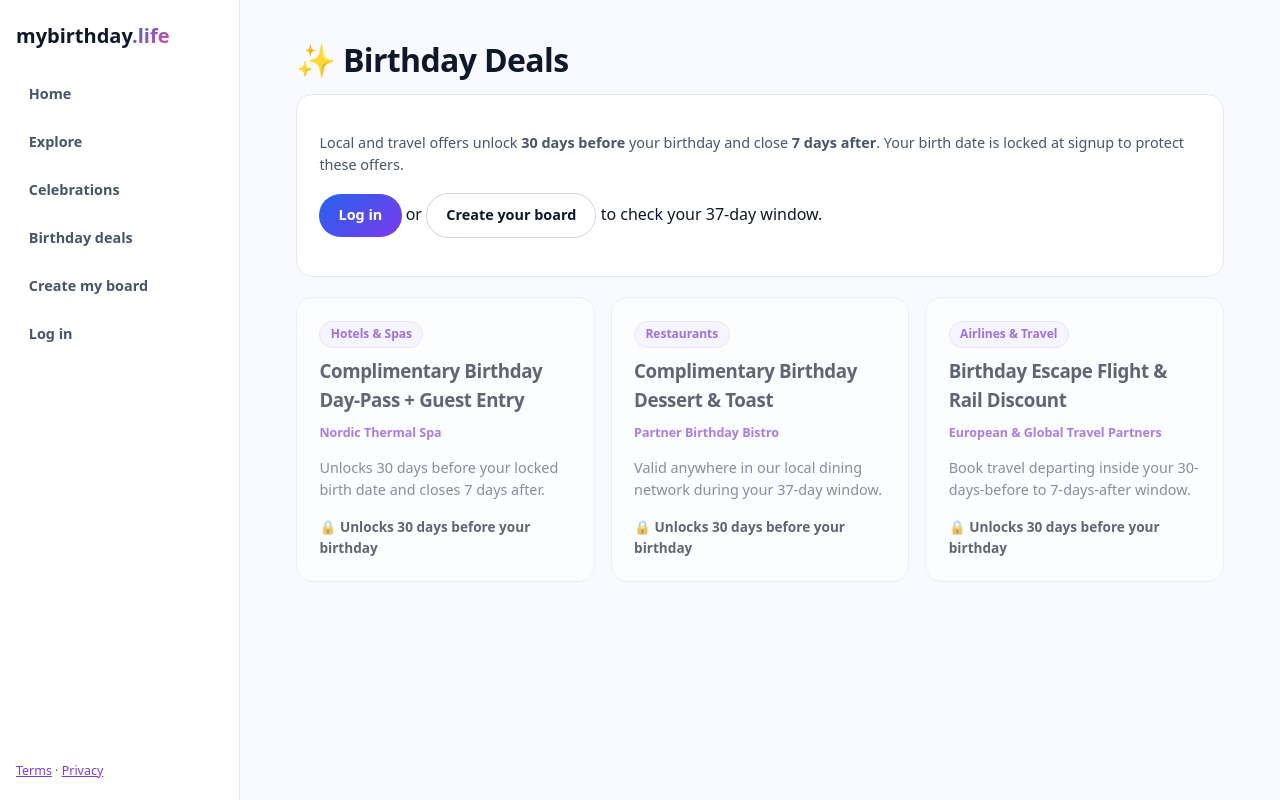
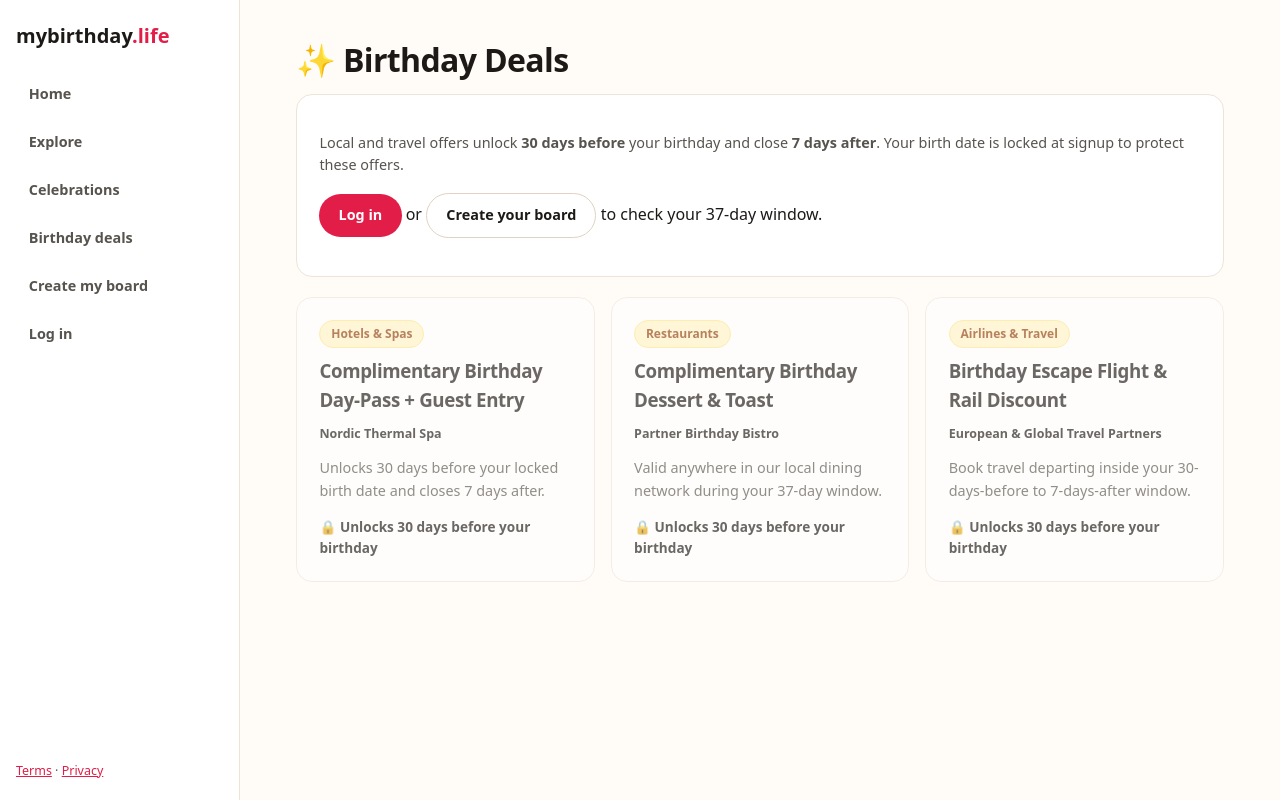
Before and after one commit to marianabukwasi/mybirthday, a Next.js app: page /deals in a window 1280 px wide. Built offline with nearby package versions, Linux system fonts and the light colour scheme; no server answers; what sqlite would draw is missing.

Commit message:
Simple celebratory palette: warm ivory, celebration rose, and champagne gold

```diff
--- a/app/actions.js
+++ b/app/actions.js
@@ -28,8 +28,8 @@ export async function signup(prev, form) {
   if (db.prepare('SELECT 1 FROM users WHERE email = ?').get(email)) return { error: 'That email already has an account.' };
 
   const hex = (v, d) => (/^#[0-9a-f]{6}$/i.test(String(v || '')) ? String(v) : d);
-  const c1 = hex(form.get('color1'), '#7c3aed');
-  const c2 = hex(form.get('color2'), '#ec4899');
+  const c1 = hex(form.get('color1'), '#e11d48');
+  const c2 = hex(form.get('color2'), '#f59e0b');
 
   const r = db.prepare(
     'INSERT INTO users (email, name, password_hash, birth_date, time_zone, country) VALUES (?,?,?,?,?,?)'
--- a/app/forms.js
+++ b/app/forms.js
@@ -25,8 +25,8 @@ export function SignupForm() {
           </select></div>
       </div>
       <div className="row">
-        <div><label>Choose your board colour 1</label><input name="color1" type="color" defaultValue="#7c3aed" /></div>
-        <div><label>Choose your board colour 2</label><input name="color2" type="color" defaultValue="#ec4899" /></div>
+        <div><label>Choose your board colour 1</label><input name="color1" type="color" defaultValue="#e11d48" /></div>
+        <div><label>Choose your board colour 2</label><input name="color2" type="color" defaultValue="#f59e0b" /></div>
       </div>
       <label><input type="checkbox" name="confirm" /> I am 18 or older and understand my birth date is locked and cannot be changed.</label>
       <p><button className="btn" disabled={pending}>{pending ? 'Creating…' : 'Create my board'}</button></p>
--- a/app/globals.css
+++ b/app/globals.css
@@ -1,47 +1,48 @@
-:root{--blue:#2563eb;--purple:#7c3aed;--pink:#ec4899;--ink:#0f172a;--muted:#475569;--line:#e2e8f0;--bg:#f8faff}
+:root{--primary:#e11d48;--gold:#f59e0b;--ink:#1c1917;--muted:#57534e;--line:#ede4d8;--bg:#fffcf7}
 *{box-sizing:border-box}
 body{margin:0;font-family:system-ui,-apple-system,Segoe UI,sans-serif;background:var(--bg);color:var(--ink);line-height:1.55}
-a{color:var(--purple)}
+a{color:var(--primary)}
 .shell{display:flex;min-height:100vh}
 .side{width:240px;flex-shrink:0;background:#fff;border-right:1px solid var(--line);padding:1.25rem 1rem;position:sticky;top:0;height:100vh;display:flex;flex-direction:column;gap:.4rem}
 .brand{font-weight:800;font-size:1.25rem;text-decoration:none;color:var(--ink);margin-bottom:1rem}
-.brand span{background:linear-gradient(135deg,var(--blue),var(--pink));-webkit-background-clip:text;-webkit-text-fill-color:transparent}
+.brand span{color:var(--primary)}
 .side a.nav,.side button.nav{display:block;width:100%;text-align:left;padding:.6rem .8rem;border-radius:10px;color:var(--muted);text-decoration:none;font-weight:600;font-size:.9rem;background:none;border:0;cursor:pointer;font-family:inherit}
-.side a.nav:hover,.side button.nav:hover{background:#f1f5ff;color:var(--purple)}
+.side a.nav:hover,.side button.nav:hover{background:#fff1f2;color:var(--primary)}
 .main{flex:1;max-width:1000px;padding:2rem 2.25rem 4rem;margin:0 auto;min-width:0}
 h1,h2,h3{margin:.2rem 0 .6rem;letter-spacing:-.02em}
 .card{background:#fff;border:1px solid var(--line);border-radius:16px;padding:1.4rem;margin-bottom:1.2rem}
-.hero{background:linear-gradient(145deg,#fff,#f3e8ff 55%,#fce7f3);border:1px solid #e9d5ff;border-radius:22px;padding:2.2rem;margin-bottom:1.5rem}
-.btn{display:inline-block;padding:.65rem 1.2rem;border-radius:999px;border:0;font-weight:700;cursor:pointer;text-decoration:none;font-size:.9rem;font-family:inherit;color:#fff;background:linear-gradient(135deg,var(--blue),var(--purple))}
-.btn.pink{background:linear-gradient(135deg,var(--purple),var(--pink))}
-.btn.ghost{background:#fff;color:var(--ink);border:1px solid #cbd5e1}
+.hero{background:linear-gradient(145deg,#ffffff 0%,#fff8eb 60%,#fff1f2 100%);border:1px solid #f5dfc4;border-radius:22px;padding:2.2rem;margin-bottom:1.5rem}
+.btn{display:inline-block;padding:.65rem 1.2rem;border-radius:999px;border:0;font-weight:700;cursor:pointer;text-decoration:none;font-size:.9rem;font-family:inherit;color:#fff;background:var(--primary)}
+.btn:hover{filter:brightness(1.06)}
+.btn.pink{background:var(--gold);color:#1c1917}
+.btn.ghost{background:#fff;color:var(--ink);border:1px solid #dfd3c3}
 .btn[disabled]{opacity:.5;cursor:not-allowed}
 label{display:block;font-weight:700;font-size:.82rem;margin:.7rem 0 .25rem}
 input,select,textarea{width:100%;padding:.6rem .75rem;border:1px solid var(--line);border-radius:8px;font:inherit;background:#fff}
 input[type=checkbox]{width:auto}
 .row{display:grid;grid-template-columns:1fr 1fr;gap:.8rem}
-.pill{display:inline-block;padding:.2rem .65rem;border-radius:999px;font-size:.75rem;font-weight:700;background:#f5f3ff;color:#6d28d9;border:1px solid #e9d5ff}
-.pill.pink{background:#fdf2f8;color:#be185d;border-color:#fbcfe8}
+.pill{display:inline-block;padding:.22rem .68rem;border-radius:999px;font-size:.75rem;font-weight:700;background:#fef3c7;color:#92400e;border:1px solid #fde68a}
+.pill.pink{background:#fff1f2;color:#be123c;border-color:#fecdd3}
 .grid{display:grid;grid-template-columns:repeat(auto-fill,minmax(260px,1fr));gap:1rem}
-.stat{font-size:1.6rem;font-weight:800}
-.err{background:#fdf2f8;border:1px solid #fbcfe8;color:#9d174d;padding:.6rem .8rem;border-radius:8px;margin:.6rem 0}
-.ok{background:#eff6ff;border:1px solid #bfdbfe;color:#1e40af;padding:.6rem .8rem;border-radius:8px;margin:.6rem 0}
-.sealed{background:repeating-linear-gradient(-45deg,#f8faff,#f8faff 10px,#f3e8ff 10px,#f3e8ff 20px);border:1px dashed #d8b4fe;border-radius:12px;padding:1rem}
-.cd-box{margin-top:1.1rem;background:linear-gradient(145deg,#1e1b4b,#3b0764);color:#fff;border-radius:16px;padding:1.1rem 1.25rem;display:inline-block;max-width:100%}
-.cd-label{font-size:.8rem;font-weight:700;color:#f472b6;margin-bottom:.6rem;letter-spacing:.02em}
+.stat{font-size:1.6rem;font-weight:800;color:var(--ink)}
+.err{background:#fff1f2;border:1px solid #fecdd3;color:#9f1239;padding:.6rem .8rem;border-radius:8px;margin:.6rem 0}
+.ok{background:#fef3c7;border:1px solid #fde68a;color:#92400e;padding:.6rem .8rem;border-radius:8px;margin:.6rem 0}
+.sealed{background:repeating-linear-gradient(-45deg,#fffdf9,#fffdf9 10px,#fff4e5 10px,#fff4e5 20px);border:1px dashed #f59e0b;border-radius:12px;padding:1rem}
+.cd-box{margin-top:1.1rem;background:#1c1917;color:#fff;border-radius:16px;padding:1.1rem 1.25rem;display:inline-block;max-width:100%}
+.cd-label{font-size:.8rem;font-weight:700;color:#fbbf24;margin-bottom:.6rem;letter-spacing:.02em}
 .cd-grid{display:flex;align-items:center;gap:.45rem;flex-wrap:wrap}
-.cd-unit{background:rgba(255,255,255,.1);border:1px solid rgba(255,255,255,.18);border-radius:10px;padding:.45rem .7rem;min-width:60px;text-align:center}
+.cd-unit{background:rgba(255,255,255,.09);border:1px solid rgba(255,255,255,.16);border-radius:10px;padding:.45rem .7rem;min-width:60px;text-align:center}
 .cd-unit span{display:block;font-size:1.55rem;font-weight:800;line-height:1.1}
-.cd-unit small{font-size:.66rem;text-transform:uppercase;color:#cbd5e1}
-.cd-sep{font-size:1.3rem;font-weight:800;color:#f472b6}
+.cd-unit small{font-size:.66rem;text-transform:uppercase;color:#d6d3d1}
+.cd-sep{font-size:1.3rem;font-weight:800;color:#fbbf24}
 .cd-actions{display:flex;gap:.5rem;margin-top:.85rem;flex-wrap:wrap}
-.takeover-overlay{position:fixed;inset:0;z-index:9500;background:radial-gradient(circle at center,#3b0764 0%,#1e1b4b 55%,#0f172a 100%);color:#fff;display:flex;align-items:center;justify-content:center;text-align:center;padding:2rem}
+.takeover-overlay{position:fixed;inset:0;z-index:9500;background:radial-gradient(circle at center,#451a03 0%,#1c1917 65%,#0c0a09 100%);color:#fff;display:flex;align-items:center;justify-content:center;text-align:center;padding:2rem}
 .takeover-inner{max-width:780px}
-.takeover-kicker{font-size:1rem;font-weight:800;letter-spacing:.12em;color:#f472b6;margin-bottom:1rem}
-.takeover-number{font-size:clamp(6rem,20vw,12rem);font-weight:900;line-height:1;background:linear-gradient(135deg,#38bdf8,#c084fc,#ec4899);-webkit-background-clip:text;-webkit-text-fill-color:transparent;margin:.25rem 0}
+.takeover-kicker{font-size:1rem;font-weight:800;letter-spacing:.12em;color:#fbbf24;margin-bottom:1rem}
+.takeover-number{font-size:clamp(6rem,20vw,12rem);font-weight:900;line-height:1;color:#fff;margin:.25rem 0}
 .takeover-number.pulse-ten{animation:popPulse 1s ease-in-out infinite}
-.takeover-happy{font-size:clamp(2.8rem,8vw,5.5rem);font-weight:900;line-height:1.05;background:linear-gradient(135deg,#fff,#f472b6,#38bdf8);-webkit-background-clip:text;-webkit-text-fill-color:transparent;margin:.4rem 0 1rem}
-.takeover-sub{font-size:1.15rem;color:#e2e8f0}
+.takeover-happy{font-size:clamp(2.8rem,8vw,5.5rem);font-weight:900;line-height:1.05;color:#fff;margin:.4rem 0 1rem}
+.takeover-sub{font-size:1.15rem;color:#e7e5e4}
 @keyframes popPulse{0%,100%{transform:scale(1)}50%{transform:scale(1.12)}}
 .live-grid{display:grid;grid-template-columns:1.35fr 0.65fr;gap:1.25rem}
 @keyframes floatUp{0%{transform:translateY(0) scale(.8);opacity:1}100%{transform:translateY(-200px) scale(1.3);opacity:0}}
```
Also changed, not shown: app/globe.js (+8 -8 lines).
